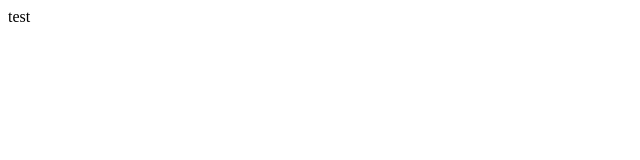
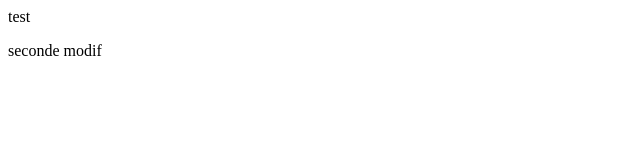
Before and after one commit to CastelRomain/APP, a plain HTML site: page index.html in a window 1280 px wide. Shown: the full height of the page, 0-640 px from the left. Drawn offline with Linux system fonts and the light colour scheme.

Commit message:
seconde modif

```diff
--- a/index.html
+++ b/index.html
@@ -1 +1,2 @@
 <p>test</p>
+<p>seconde modif</p>
```
